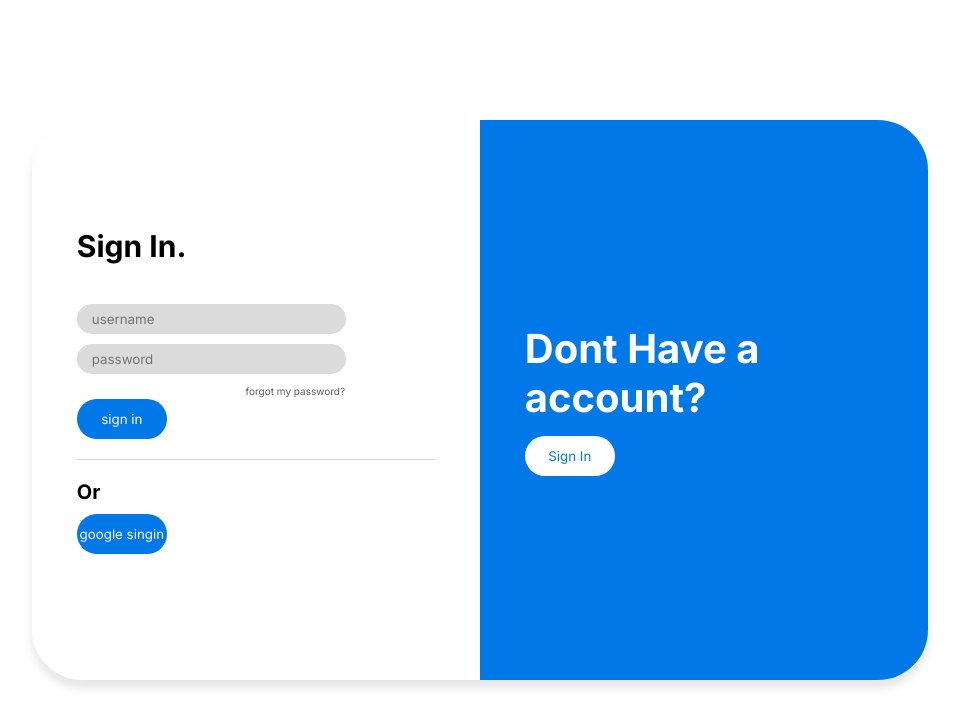
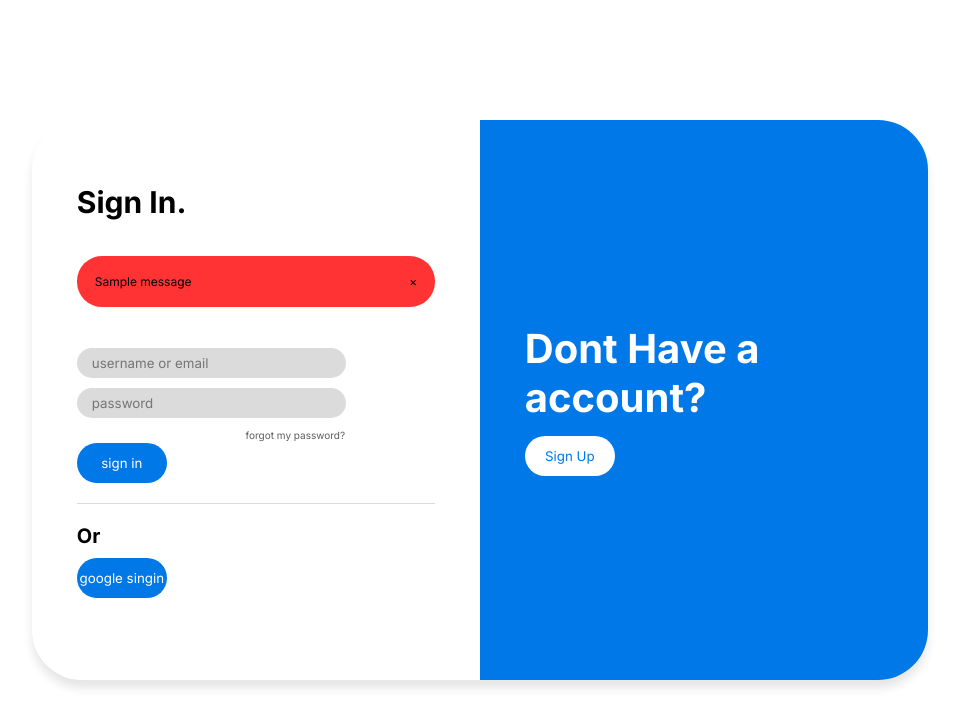
Before and after one commit to EthanElliot/FootballHero, a Flask app: page /signin in a window 1280 px wide. Shown: the top 720 px of the page, without its empty margins (160-1119 px from the left). Run offline with Flask 2, Linux system fonts and the light colour scheme; tables that the repository leaves empty hold one stand-in row (values such as "Sample post"); one stand-in notice (Sample message) is shown.

Commit message:
added sign in page sign in feature

```diff
--- a/website/auth.py
+++ b/website/auth.py
@@ -1,8 +1,12 @@
-
 from flask import Blueprint, render_template, session, redirect, url_for, request, flash
 from werkzeug.security import generate_password_hash, check_password_hash
 from .models import User
 from . import db
+from flask_sqlalchemy import SQLAlchemy
+
+import logging
+logging.basicConfig()
+logging.getLogger('sqlalchemy.engine').setLevel(logging.INFO)
 
 auth = Blueprint('auth', __name__)
 
@@ -10,7 +14,6 @@ auth = Blueprint('auth', __name__)
 @auth.route("/signup", methods=['GET', 'POST'])
 def signup():
     if 'user' in session:
-        user = session['user']
         return redirect(url_for('views.dashboard'))
 
     if request.method == 'POST':
@@ -19,20 +22,26 @@ def signup():
         password1 = request.form.get('password1')
         password2 = request.form.get('password2')
 
-        if len(email) <= 4:
+        check = User.query.filter(
+            (User.email == email) | (User.username == username)).first()
+
+        if check:
+            flash('usename or email already in use')
+        elif len(email) <= 4:
             flash('email must be longer than 4 charaters')
         elif len(username) <= 4:
             flash('usename must be longer than 4 charaters')
         elif password1 != password2:
             flash('passwords dont match')
+        elif len(email) > 150 and len(username) > 150 and len(password1) > 200 and len(password2) > 200:
+            flash('your inputs is too long')
+
         else:
             session['user'] = username
-
             new_user = User(username=username, email=email,
                             password=generate_password_hash(password1))
             db.session.add(new_user)
             db.session.commit()
-
             return redirect(url_for('views.dashboard'))
 
     return render_template('signup.html')
@@ -40,7 +49,24 @@ def signup():
 
 @auth.route("/signin", methods=['GET', 'POST'])
 def signin():
+
+    if 'user' in session:
+        return redirect(url_for('views.dashboard'))
+
     if request.method == 'POST':
-        data = request.form
-        print(data)
+        identifier = str(request.form.get('username'))
+        password = str(request.form.get('password'))
+
+        user = User.query.filter(
+            (User.email == identifier) | (User.username == identifier)).first()
+
+        if not user:
+            flash('no username')
+        else:
+            if check_password_hash(user.password, password) == True:
+                session['user'] = user.username
+                return redirect(url_for('views.dashboard'))
+            else:
+                flash('incorrect password')
+
     return render_template('signin.html')
--- a/website/static/styles.css
+++ b/website/static/styles.css
@@ -377,3 +377,23 @@ footer {
 .sign-google-login input {
   margin-top: 10px;
 }
+
+.form_errormessage_wrapper {
+  background-color: rgba(255, 0, 0, 0.8);
+  width: 100%;
+  border-radius: 25px;
+}
+
+.form_errormessage_wrapper p {
+  font-size: 12px;
+  font-weight: normal;
+  padding: 5%;
+}
+
+.form_errormessage_wrapper p span {
+  float: right;
+}
+
+.form_errormessage_wrapper p span:hover {
+  cursor: pointer;
+}
--- a/website/templates/signin.html
+++ b/website/templates/signin.html
@@ -13,9 +13,18 @@
             <div class="sign-section">
                 <div class="sign-formwrapper ">
                     <p>Sign In.</p>
+                    {%with messages = get_flashed_messages()%}
+                        {% if messages %}
+                            {% for message in messages %}
+                                <div class="form_errormessage_wrapper" id='form_error'>
+                                    <p class="form_errormessage">{{ message }} <span id="close_message" onclick="form_error.style.display ='none' ">&times;</span></p>
+                                </div>
+                            {% endfor %}
+                        {% endif %}
+                    {% endwith %}
                     <form method="post">
-                        <input type="text" placeholder='username' class="sign-text signin-text" name ='username' id='username'>
-                        <input type="text"  placeholder='password' class="sign-text signin-text" name='password' id='password'>
+                        <input type="text" placeholder='username or email' class="sign-text signin-text" maxlength="150" name ='username' id='username'>
+                        <input type="password"  placeholder='password' class="sign-text signin-text" maxlength="150" name='password' id='password'>
                         <br>
                         <label for="fogot-password" class="sign-forgotpassword"> <a href=""> forgot my password?</a></label>
                         <br>
@@ -32,7 +41,7 @@
             <div class="sign-section sign-section-blue ">
                 <div class="signin-section-blue">
                     <p>Dont Have a <br>account?</p>
-                    <button class="button signin-button" onclick="location.href='/signup';">Sign In<span class="iconify" data-icon="akar-icons:arrow-right"></span></button>
+                    <button class="button signin-button" onclick="location.href='/signup';">Sign Up<span class="iconify" data-icon="akar-icons:arrow-right"></span></button>
                 </div>
             </div>
         </div>
--- a/website/views.py
+++ b/website/views.py
@@ -13,7 +13,6 @@ def home():
 def dashboard():
     if 'user' in session:
         user = session['user']
-        print(user)
         return render_template('dashboard.html', username=user)
     else:
         return redirect((url_for('auth.signin')))
```
Also changed, not shown: website/templates/signup.html (+9 -0 lines), website/FootballHero.db.
